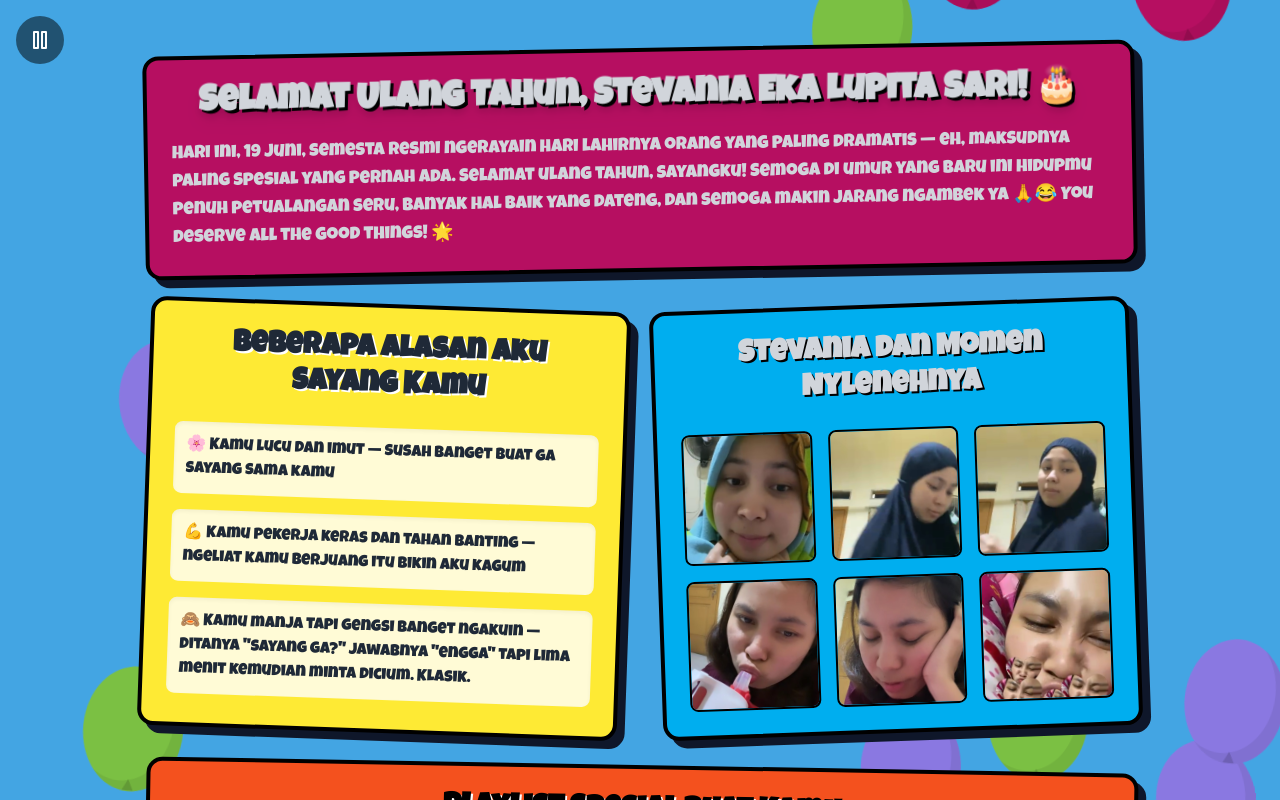
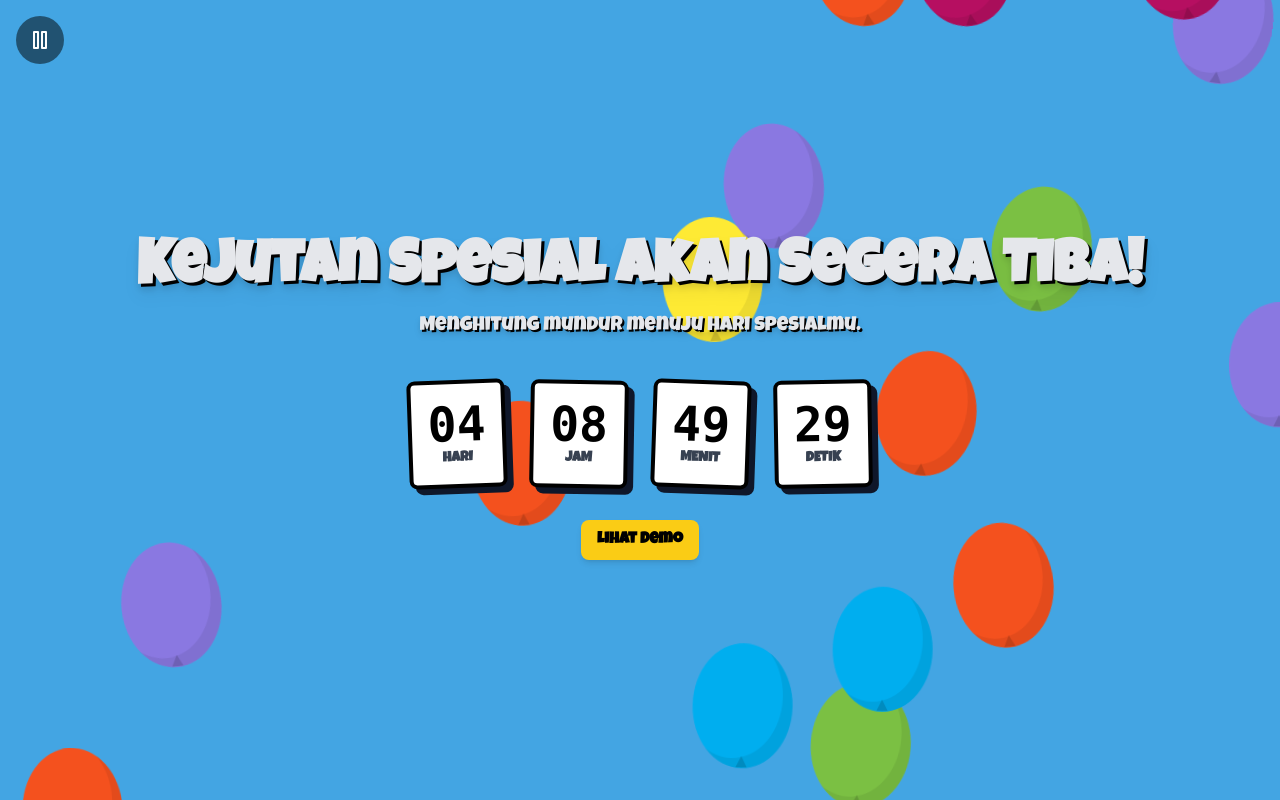
Before and after one commit to shynag/stevania-birthday, a Next.js app: page / in a window 1280 px wide. Shown: the top 800 px of the page. Built offline with nearby package versions, Linux system fonts and the light colour scheme.

Commit message:
refactor

```diff
--- a/src/app/globals.css
+++ b/src/app/globals.css
@@ -56,3 +56,44 @@
   font-size: 1.2em;
   filter: brightness(0.8);
 }
+
+/* Themed Heart Loader */
+@keyframes heart-beat {
+  0%,
+  40%,
+  100% {
+    transform: rotate(45deg) scale(1);
+    background-color: #e5e7eb; /* gray-200 */
+  }
+  20% {
+    transform: rotate(45deg) scale(1.2);
+    background-color: #f87171; /* red-400 */
+  }
+}
+
+.heart-loader {
+  position: relative;
+  width: 24px;
+  height: 24px;
+  animation: heart-beat 1.4s infinite;
+}
+
+.heart-loader::before,
+.heart-loader::after {
+  content: "";
+  position: absolute;
+  width: 24px;
+  height: 24px;
+  border-radius: 50%;
+  background-color: inherit;
+}
+
+.heart-loader::before {
+  top: 0;
+  left: -12px;
+}
+
+.heart-loader::after {
+  top: -12px;
+  left: 0;
+}
--- a/src/app/page.tsx
+++ b/src/app/page.tsx
@@ -6,7 +6,7 @@ import Surprise from "@/components/Surprise";
 import Image from "next/image";
 
 export default function Home() {
-  const birthday = "2025-06-19T00:00:00";
+  const birthday = "2026-06-19T00:00:00";
 
   const isBirthdayPassed = () => new Date() > new Date(birthday);
 
@@ -30,10 +30,10 @@ export default function Home() {
         ) : (
           <div className="text-center">
             <h1 className="text-4xl sm:text-5xl md:text-6xl font-black text-gray-200 drop-shadow-lg [text-shadow:_3px_3px_0_black]">
-              A Special Surprise is Coming Soon!
+              Kejutan Spesial Akan Segera Tiba!
             </h1>
-            <p className="mt-3 text-base sm:text-lg md:text-xl text-gray-200 drop-shadow-md font-sans">
-              Counting down to your special day.
+            <p className="mt-3 text-base sm:text-lg md:text-xl text-gray-200 drop-shadow-md font-sans [text-shadow:_2px_2px_0_black]">
+              Menghitung mundur menuju hari spesialmu.
             </p>
             <div className="mt-10 flex justify-center">
               <Countdown
@@ -41,6 +41,17 @@ export default function Home() {
                 onComplete={handleCountdownComplete}
               />
             </div>
+            {/* Tombol Demo hanya untuk development */}
+            {process.env.NODE_ENV === "development" && (
+              <div className="mt-8">
+                <button
+                  onClick={handleCountdownComplete}
+                  className="px-4 py-2 bg-yellow-400 text-black font-bold rounded-lg shadow-md hover:bg-yellow-500"
+                >
+                  Lihat Demo
+                </button>
+              </div>
+            )}
           </div>
         )}
       </div>
--- a/src/components/MainLayout.tsx
+++ b/src/components/MainLayout.tsx
@@ -3,20 +3,29 @@
 import { useState } from "react";
 import MusicPlayer from "@/components/MusicPlayer";
 import AnimatedBackground from "@/components/AnimatedBackground";
+import ThemedLoader from "./ThemedLoader";
 
 export default function MainLayout({
   children,
 }: {
   children: React.ReactNode;
 }) {
-  const [isInteracting, setIsInteracting] = useState(false);
+  const [needsInteraction, setNeedsInteraction] = useState(false);
+  const [isLoading, setIsLoading] = useState(true);
+
+  const handleLoadComplete = () => {
+    setIsLoading(false);
+  };
 
   return (
     <>
-      <MusicPlayer onInteractionChange={setIsInteracting} />
+      {isLoading && <ThemedLoader />}
+      <MusicPlayer
+        onInteractionChange={setNeedsInteraction}
+        onLoadComplete={handleLoadComplete}
+      />
       <AnimatedBackground />
-      {/* Konten utama hanya akan terlihat jika tidak ada overlay interaksi */}
-      <div className={isInteracting ? 'invisible' : 'visible'}>
+      <div className={(needsInteraction || isLoading) ? 'invisible' : 'visible'}>
         {children}
       </div>
     </>
--- a/src/components/MusicPlayer.tsx
+++ b/src/components/MusicPlayer.tsx
@@ -4,9 +4,10 @@ import { useState, useRef, useEffect } from "react";
 
 interface MusicPlayerProps {
   onInteractionChange: (needsInteraction: boolean) => void;
+  onLoadComplete: () => void;
 }
 
-const MusicPlayer = ({ onInteractionChange }: MusicPlayerProps) => {
+const MusicPlayer = ({ onInteractionChange, onLoadComplete }: MusicPlayerProps) => {
   const [isPlaying, setIsPlaying] = useState(false);
   const [needsInteraction, setNeedsInteraction] = useState(false);
   const audioRef = useRef<HTMLAudioElement | null>(null);
@@ -27,11 +28,14 @@ const MusicPlayer = ({ onInteractionChange }: MusicPlayerProps) => {
       } catch (err) {
         console.warn("Autoplay prevented, will wait for user interaction.", err);
         setNeedsInteraction(true);
+      } finally {
+        // Beri tahu parent bahwa proses loading/pengecekan selesai
+        onLoadComplete();
       }
     };
 
     tryPlay();
-  }, []);
+  }, [onLoadComplete]);
 
   useEffect(() => {
     const audio = audioRef.current;
--- /dev/null
+++ b/src/components/ThemedLoader.tsx
@@ -0,0 +1,24 @@
+const ThemedLoader = () => {
+  return (
+    <div className="fixed inset-0 flex flex-col items-center justify-center bg-[#43A5E3] z-[100]">
+      <div>
+        <div className="flex gap-8">
+          <div className="heart-loader" style={{ animationDelay: "0s" }}></div>
+          <div
+            className="heart-loader"
+            style={{ animationDelay: "0.2s" }}
+          ></div>
+          <div
+            className="heart-loader"
+            style={{ animationDelay: "0.4s" }}
+          ></div>
+        </div>
+      </div>
+      <p className="text-white font-sans font-bold text-lg mt-12">
+        Menyiapkan Kejutan...
+      </p>
+    </div>
+  );
+};
+
+export default ThemedLoader;
```
Also changed, not shown: src/components/Surprise.tsx (+29 -8 lines).
